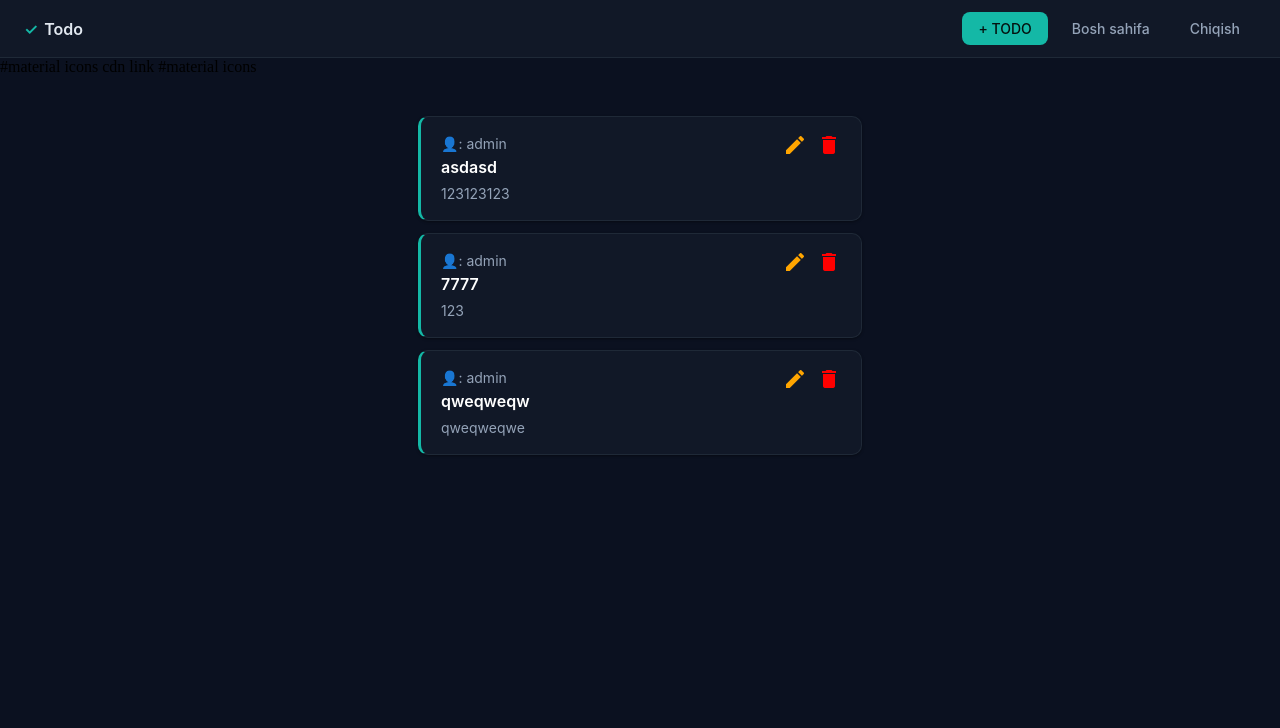
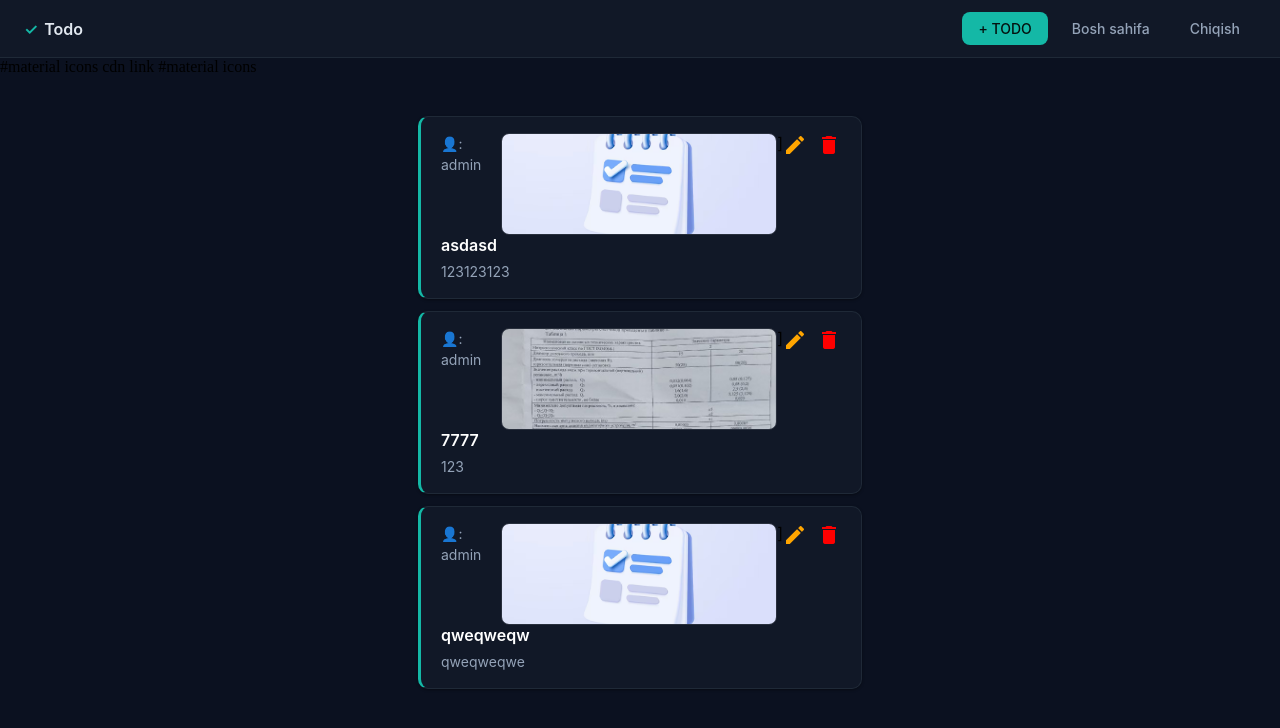
Before and after one commit to Jamoliddin968/todo-app, a Django app: page / in a window 1280 px wide. Shown: the top 728 px of the page. Run offline with Django 5.2, Linux system fonts and the light colour scheme; a user stored in the database is signed in; data comes from the database, SQL or seed files in the repository; both versions use the stored data as it was after the commit; parts of the project's set-up code (start-up, migrations or seed data) failed here and were passed over.

Commit message:
rasm kodlari qoshildi

```diff
--- a/app_main/views.py
+++ b/app_main/views.py
@@ -25,12 +25,16 @@ def new_todo_page(request):
         description = request.POST.get("description")
         image = request.FILES.get("image")
 
-        Todo.objects.create(
+        new_todo = Todo.objects.create(
             owner=request.user,
             title=title,
             description=description,
-            image=image,
         )
+
+        if image:
+            new_todo.image = image
+            new_todo.save()
+
         return redirect('/')
 
     return render(request, "new_todo.html")
--- a/templates/home_page.html
+++ b/templates/home_page.html
@@ -10,6 +10,23 @@
         <div class="card">
             <div style="display: flex; flex-direction: row; justify-content: space-between;">
                 <p>👤: {{ todo.owner }}</p>
+
+                {% if todo.image %}
+                    <img
+                        style="border: 1px solid rgba(255, 255, 255, 0.1);"
+                        class="todo-image"
+                        src="{{ todo.image.url }}"
+                        alt="{{ todo.title }}"
+                    >
+                {% else %}
+                    <img
+                        style="border: 1px solid rgba(255, 255, 255, 0.1);"
+                        class="todo-image"
+                        src="/media/default.jpg"
+                        alt="No image"
+                    >
+                {% endif %} ]
+
                 <div style="display: flex; flex-direction: row; gap: 10px;">
                     <a href="/edit-todo/{{ todo.id }}/">
                         <span class="material-icons" style="color: orange;">edit</span>
@@ -35,6 +52,12 @@
         margin: 0;
     }
 
+    .todo-image {
+        width: 300px;
+        height: 100px;
+        object-fit: cover;
+        border-radius: 8px;
+    }
     .card-container {
         display: flex;
         flex-direction: column;
```
Also changed, not shown: db.sqlite3, media/default.jpg (renamed from media/images/default.jpg), media/images/1.jpg (added).
